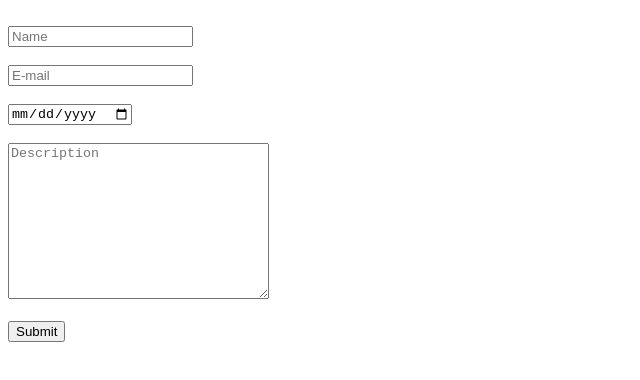
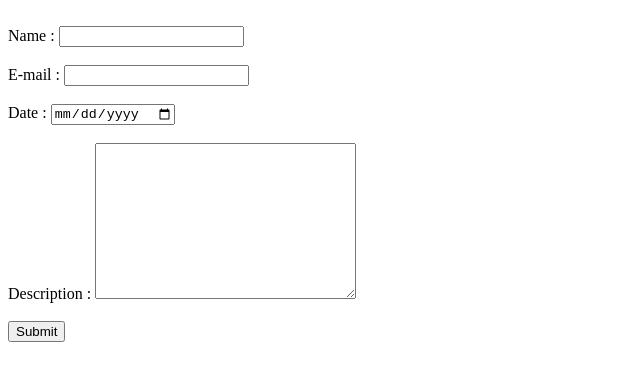
Before and after one commit to ManasParab/CV, a plain HTML site: page Contact.html in a window 1280 px wide. Shown: the whole page, without its empty margins (0-640 px from the left). Drawn offline with Linux system fonts and the light colour scheme.

Commit message:
Added labels

```diff
--- a/Contact.html
+++ b/Contact.html
@@ -14,11 +14,14 @@
       autocomplete="off"
     >
       <br />
-      <input type="text" value="" placeholder="Name" /><br /><br />
-      <input type="email" value="" placeholder="E-mail" /><br /><br />
-      <input type="date" value="" placeholder="Date" /><br /><br />
-      <textarea rows="10" cols="30" placeholder="Description"></textarea
-      ><br /><br />
+      <label>Name : </label>
+      <input type="text" value="" /><br /><br />
+      <label>E-mail : </label>
+      <input type="email" value="" /><br /><br />
+      <label>Date : </label>
+      <input type="date" value="" /><br /><br />
+      <label>Description : </label>
+      <textarea rows="10" cols="30"></textarea><br /><br />
       <input type="submit" /><br /><br />
     </form>
   </body>
```
